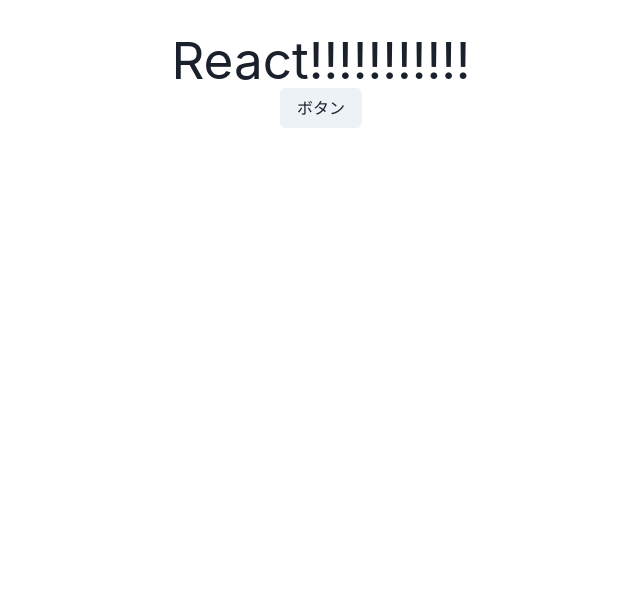
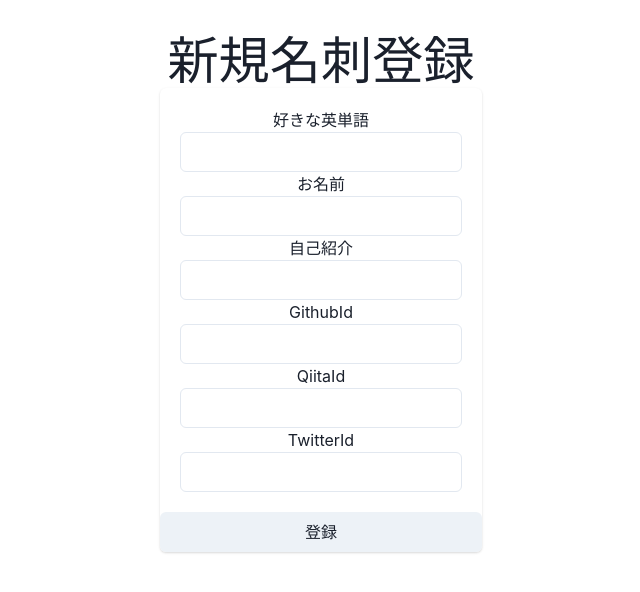
Before and after one commit to takaki-inokuchi/DigitalBusinessCard, a React (Vite) app: page / in a window 1280 px wide. Shown: the top 592 px of the page, without its empty margins (319-959 px from the left). Built offline with nearby package versions, Linux system fonts and the light colour scheme.

Commit message:
form追加

```diff
--- a/package.json
+++ b/package.json
@@ -20,6 +20,8 @@
     "framer-motion": "^12.23.18",
     "react": "^19.1.1",
     "react-dom": "^19.1.1",
+    "react-hook-form": "^7.63.0",
+    "react-icons": "^5.5.0",
     "react-router-dom": "^7.9.1",
     "tslib": "^2.8.1"
   },
--- a/src/App.tsx
+++ b/src/App.tsx
@@ -1,15 +1,14 @@
-import { Button } from "@chakra-ui/react";
 import "./App.css";
 import { BrowserRouter, Route, Routes } from "react-router-dom";
 import { SampleId } from "./cards/sample-id";
+import { Register } from "./cards/register";
 
 function App() {
   return (
     <div>
-      <h1>React!!!!!!!!!!!</h1>
-      <Button>ボタン</Button>
       <BrowserRouter>
         <Routes>
+          <Route path="/" element={<Register />} />
           <Route path="/cards/:id" element={<SampleId />} />
         </Routes>
       </BrowserRouter>
--- /dev/null
+++ b/src/cards/register.tsx
@@ -0,0 +1,75 @@
+import { Box, Button, Card, CardBody, Input, Text } from "@chakra-ui/react";
+import { useForm } from "react-hook-form";
+
+type FormData = {
+  word: string;
+  name: string;
+  description: string;
+  github: string;
+  qiita: string;
+  x: string;
+};
+
+export const Register = () => {
+  const {
+    register, // inputをフォームに登録する
+    handleSubmit, // submit時の処理をラップ
+    formState: { errors }, // バリデーションエラー
+  } = useForm<FormData>();
+
+  const onSubmit = (data: FormData) => {
+    console.log("送信データ:", data);
+    // 登録処理
+  };
+
+  return (
+    <div>
+      <h1>新規名刺登録</h1>
+      <Box>
+        <Card>
+          <CardBody>
+            <Text>好きな英単語</Text>
+            <Input {...register("word", { required: "英単語は必須です" })} />
+            {errors.word && <Text color="red">{errors.word.message}</Text>}
+
+            <Text>お名前</Text>
+            <Input {...register("name", { required: "名前は必須です" })} />
+            {errors.name && <Text color="red">{errors.name.message}</Text>}
+
+            <Text>自己紹介</Text>
+            <Input {...register("description")} />
+
+            <Text>GithubId</Text>
+            <Input {...register("github",{
+              pattern:{
+                value:/^[A-Za-z]*$/,
+                message:"GithubIDは英字のみで入力して下さい"
+              }
+            })} />
+            {errors.github && <Text color="red">{errors.github.message}</Text>}
+
+            <Text>QiitaId</Text>
+            <Input {...register("qiita",{
+              pattern:{
+                value:/^[A-Za-z]*$/,
+                message:"qiitaIDは英字のみで入力して下さい"
+              }
+            })} />
+            {errors.qiita && <Text color="red">{errors.qiita.message}</Text>}
+
+            <Text>TwitterId</Text>
+            <Input {...register("x",{
+              pattern:{
+                value:/^[A-Za-z]*$/,
+                message:"xIDは英字のみで入力して下さい"
+              }
+            })} />
+             {errors.x && <Text color="red">{errors.x.message}</Text>}
+          </CardBody>
+
+          <Button onClick={handleSubmit(onSubmit)}>登録</Button>
+        </Card>
+      </Box>
+    </div>
+  );
+};
--- a/src/cards/sample-id.tsx
+++ b/src/cards/sample-id.tsx
@@ -1,16 +1,21 @@
 import { useEffect, useState } from "react";
 import { useParams } from "react-router-dom";
 import { supabase } from "../../supabaseClient";
+import { AppUser } from "../user/user";
+import {
+  Box,
+  Card,
+  CardBody,
+  CardHeader,
+  Heading,
+  Stack,
+  Text,
+  Link,
+  HStack,
+} from "@chakra-ui/react";
 
-type User = {
-  user_id: string;
-  name: string;
-  description: string;
-  github_id: string;
-  qiita_id: string;
-  x_id: string;
-  created_at: string;
-};
+import { FaGithub } from "react-icons/fa";
+import { FaXTwitter, FaWallet } from "react-icons/fa6";
 
 type Skill = {
   id: number;
@@ -19,7 +24,7 @@ type Skill = {
 
 export const SampleId = () => {
   const { id } = useParams<{ id: string }>();
-  const [user, setUser] = useState<User | null>(null);
+  const [user, setUser] = useState<AppUser | null>(null);
   const [skills, setSkills] = useState<Skill[]>([]);
 
   useEffect(() => {
@@ -36,7 +41,7 @@ export const SampleId = () => {
       }
       if (!userData) return;
 
-      setUser(userData);
+      setUser(AppUser.fromDB(userData));
 
       const { data: userSkills, error: userSkillsError } = await supabase
         .from("user_skill")
@@ -68,19 +73,54 @@ export const SampleId = () => {
   return (
     <div>
       {user ? (
-        <div>
-          <p>名前: {user.name}</p>
-          <p>自己紹介: {user.description}</p>
-          <p>スキル:</p>
-          <ul>
-            {skills.map((skill) => (
-              <li key={skill.id}>{skill.name}</li>
-            ))}
-          </ul>
-          <p>GitHub: {user.github_id}</p>
-          <p>qiita: {user.qiita_id}</p>
-          <p>GitHub: {user.x_id}</p>
-        </div>
+        <Box maxW="600px" mx="auto" mt={10}>
+          <Card shadow="md" borderWidth="1px" borderRadius="lg" p={3}>
+            <CardHeader>
+              <Heading size="lg">{user.name}</Heading>
+            </CardHeader>
+            <CardBody>
+              <Stack spacing={1}>
+                <Text fontWeight="bold">自己紹介</Text>
+                <p>{user.description}</p>
+
+                <Text fontWeight="bold">好きな技術</Text>
+                <p>
+                  {skills.map((skill, index) => (
+                    <span key={skill.id}>
+                      {skill.name}
+                      {index < skills.length - 1 ? ", " : ""}
+                    </span>
+                  ))}
+                </p>
+
+                <HStack  justify="center" spacing={4}>
+                  {user.github_id && (
+                    <Text>
+                      <Link href={user.github_id} display="inline-flex" alignItems="center" isExternal>
+                        <FaGithub />
+                      </Link>
+                    </Text>
+                  )}
+
+                  {user.qiita_id && (
+                    <Text>
+                      <Link href={user.qiita_id} display="inline-flex" alignItems="center" isExternal>
+                      <FaWallet />
+                      </Link>
+                    </Text>
+                  )}
+                  {user.x_id && (
+                    <Text>
+                      <Link href={user.x_id} display="inline-flex" alignItems="center" isExternal>
+                      <FaXTwitter />
+                      </Link>
+                    </Text>
+                  )}
+                </HStack>
+              </Stack>
+            </CardBody>
+          </Card>
+        </Box>
       ) : (
         <p>読み込み中...</p>
       )}
--- /dev/null
+++ b/src/user/user.ts
@@ -0,0 +1,50 @@
+// src/models/User.ts
+export type UserProps = {
+  user_id: string;
+  name: string;
+  description: string;
+  github_id: string;
+  qiita_id: string;
+  x_id: string;
+  created_at: string;
+};
+
+export class AppUser {
+  user_id: string;
+  name: string;
+  description: string;
+  github_id?: string;
+  qiita_id?: string;
+  x_id?: string;
+  created_at?: string;
+
+  constructor(
+    user_id: string,
+    name: string,
+    description: string,
+    github_id?: string,
+    qiita_id?: string,
+    x_id?: string,
+    created_at?: string
+  ) {
+    this.user_id = user_id;
+    this.name = name;
+    this.description = description;
+    this.github_id = github_id;
+    this.qiita_id = qiita_id;
+    this.x_id = x_id;
+    this.created_at = created_at;
+  }
+
+  // ファクトリーメソッド
+  static fromDB(data: UserProps): AppUser {
+    return new AppUser(
+      data.user_id,
+      data.name,
+      data.description,
+      data.github_id ? `https://github.com/${data.github_id}` : undefined,
+      data.qiita_id ? `https://qiita.com/${data.qiita_id}` : undefined,
+      data.x_id ? `https://x.com/${data.x_id}` : undefined,
+    );
+  }
+}
```
Also changed, not shown: src/router/Router.jsx (deleted, +0 -12 lines), 1 other file (tests, documents, lock files or other folders).
